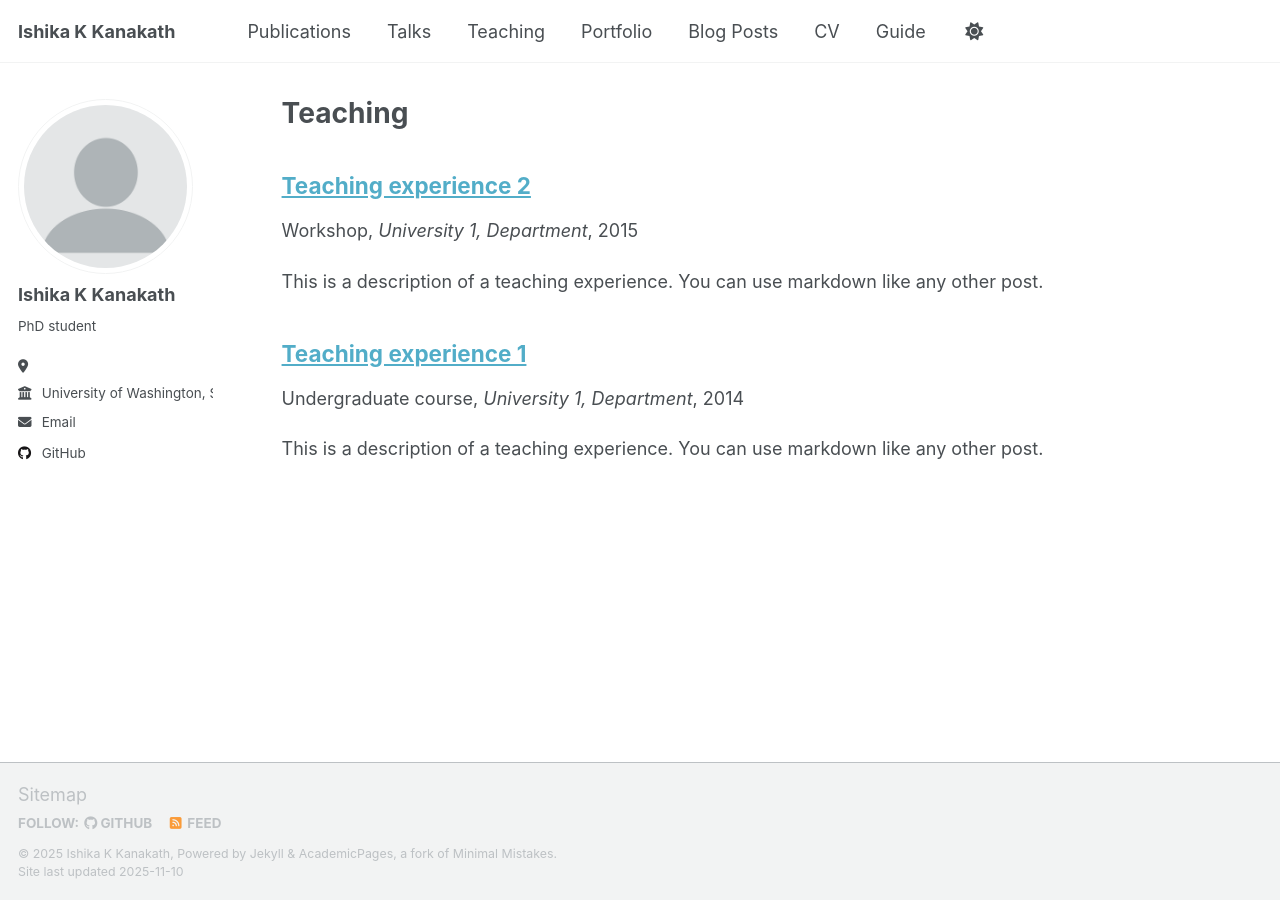
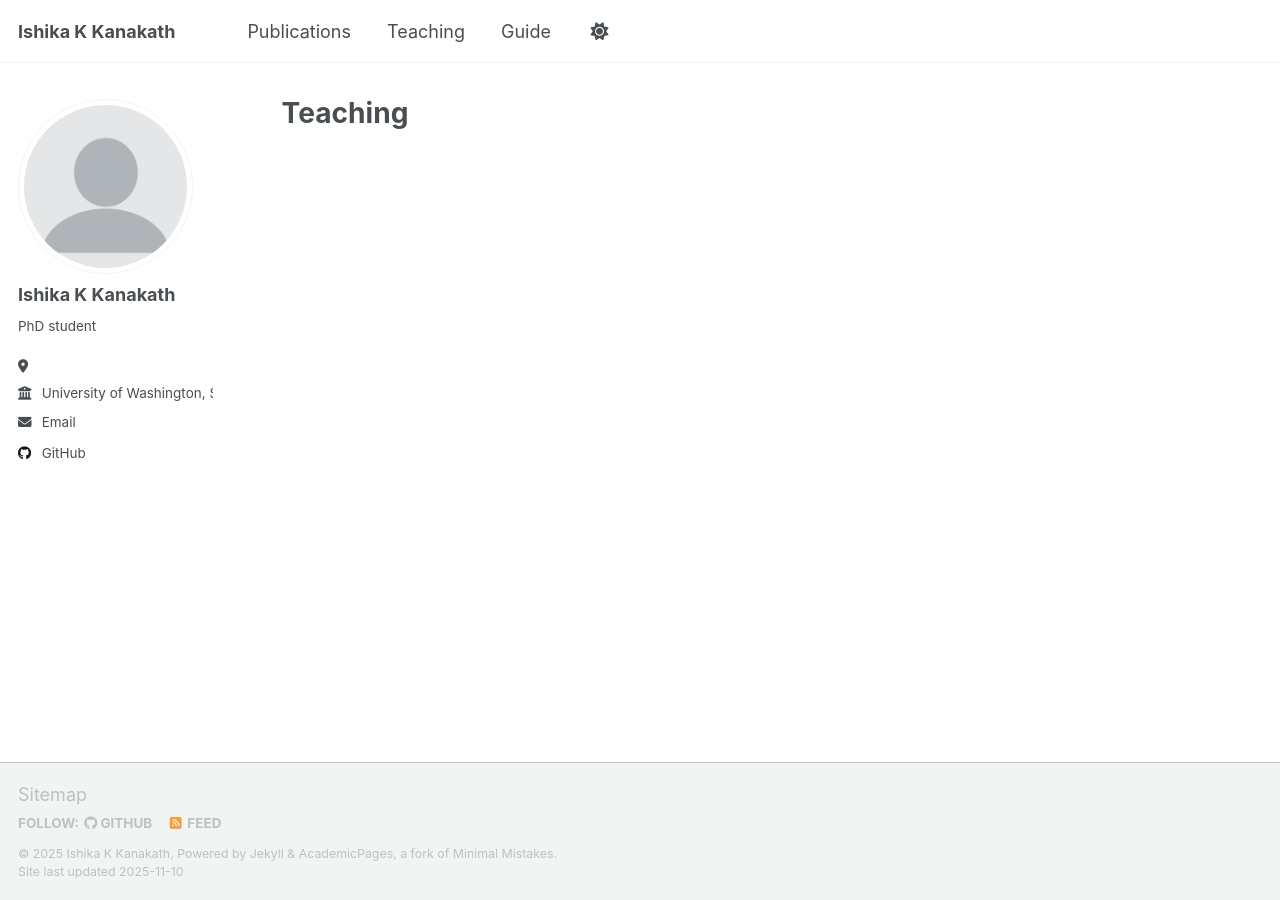
Before and after one commit to ikanakath03-byte/IshikaKKanakath.github.io, a Jekyll site: the page built from _pages/teaching.html, in a window 1280 px wide. Built offline with Jekyll 4.4.1, drawn with Linux system fonts in a browser that asks for light colours; a script that is not in the unit is left out; a file with an impossible date is left out.

```diff
--- a/_teaching/2014-spring-teaching-1.md
+++ /dev/null
@@ -1,20 +0,0 @@
----
-title: "Teaching experience 1"
-collection: teaching
-type: "Undergraduate course"
-permalink: /teaching/2014-spring-teaching-1
-venue: "University 1, Department"
-date: 2014-01-01
-location: "City, Country"
----
-
-This is a description of a teaching experience. You can use markdown like any other post.
-
-Heading 1
-======
-
-Heading 2
-======
-
-Heading 3
-======
--- a/_teaching/2015-spring-teaching-2.md
+++ /dev/null
@@ -1,20 +0,0 @@
----
-title: "Teaching experience 2"
-collection: teaching
-type: "Workshop"
-permalink: /teaching/2015-spring-teaching-1
-venue: "University 1, Department"
-date: 2015-01-01
-location: "City, Country"
----
-
-This is a description of a teaching experience. You can use markdown like any other post.
-
-Heading 1
-======
-
-Heading 2
-======
-
-Heading 3
-======
```
Also changed, not shown: _data/navigation.yml (+8 -8 lines), _teaching/2025-fall-digitaldesign.md (added, +19 -0 lines).
